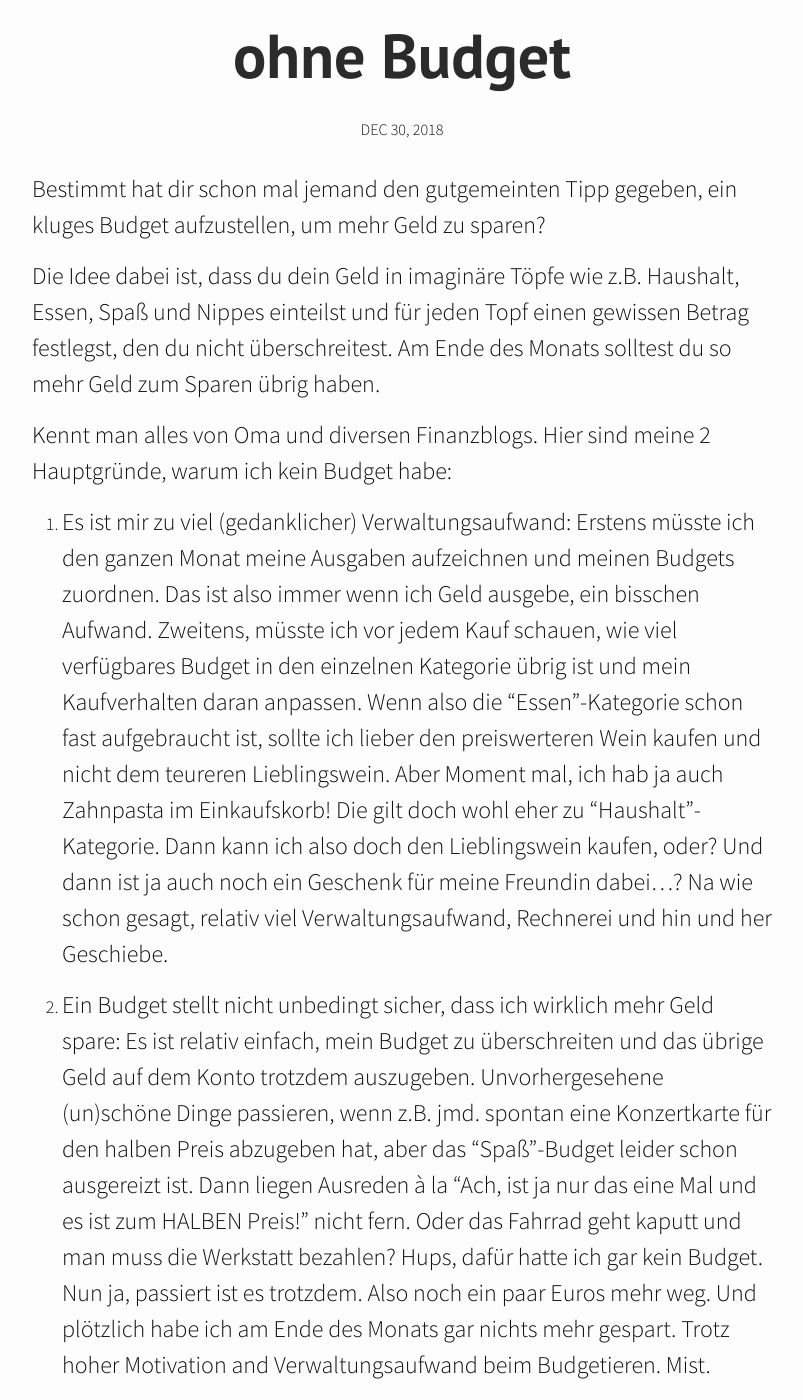
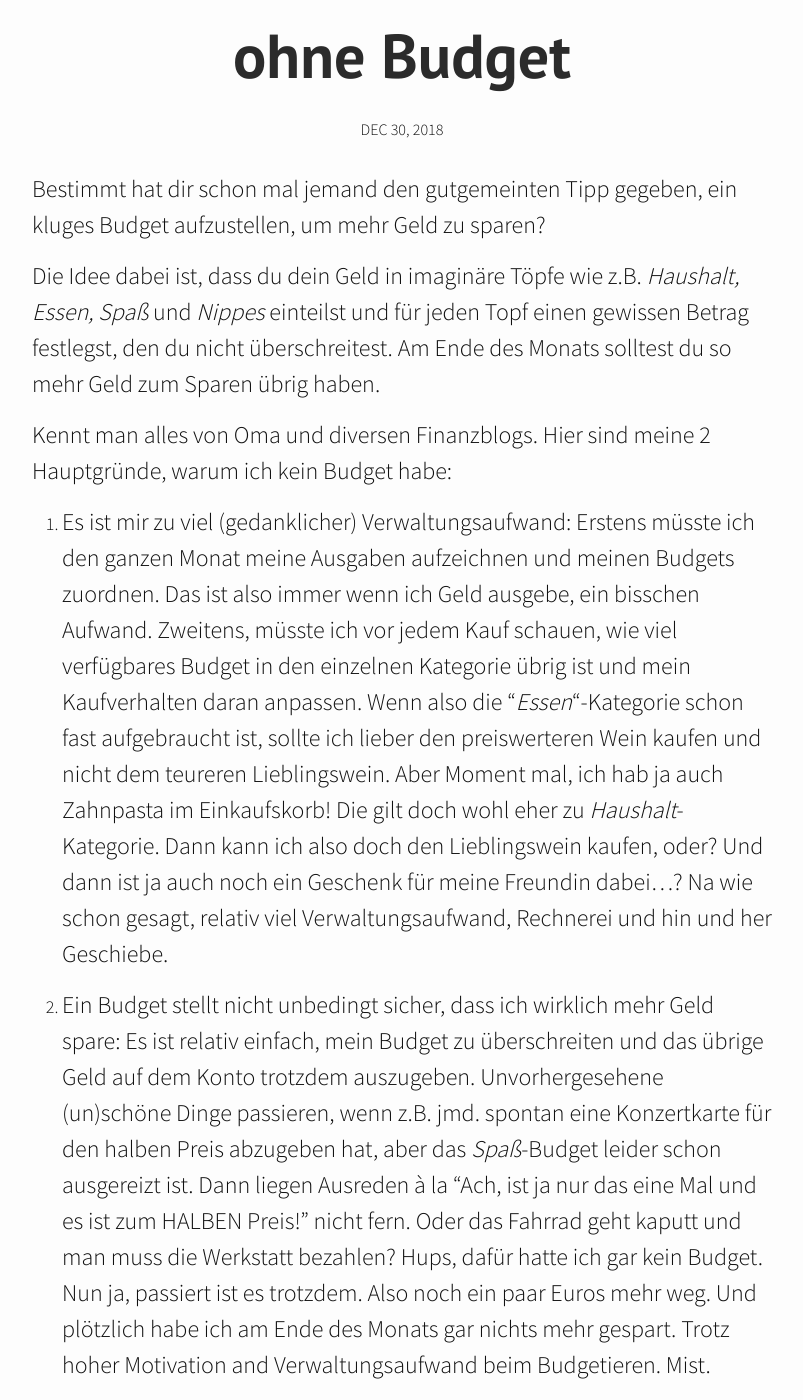
Before and after one commit to rikezahnpasta/rikezahnpasta.github.io, a Jekyll site: the page built from _posts/2018-12-30-first-blog-post.md, in a window 1280 px wide and 1400 px high, scrolled down 356 px. Shown: the whole window, without its empty margins (238-1041 px from the left). Built offline with Jekyll 4.4.1, drawn with Linux system fonts in a browser that asks for light colours; nearby versions of some CDN libraries.

Commit message:
New Markup

```diff
--- a/_posts/2018-12-30-first-blog-post.md
+++ b/_posts/2018-12-30-first-blog-post.md
@@ -7,14 +7,14 @@ categories: Budget, Sparen
 
 Bestimmt hat dir schon mal jemand den gutgemeinten Tipp gegeben, ein kluges Budget aufzustellen, um mehr Geld zu sparen?
 
-Die Idee dabei ist, dass du dein Geld in imaginäre Töpfe wie z.B. Haushalt, Essen, Spaß und Nippes einteilst und für jeden Topf einen gewissen Betrag festlegst, den du nicht überschreitest. Am Ende des Monats solltest du so mehr Geld zum Sparen übrig haben.
+Die Idee dabei ist, dass du dein Geld in imaginäre Töpfe wie z.B. *Haushalt, Essen, Spaß* und *Nippes* einteilst und für jeden Topf einen gewissen Betrag festlegst, den du nicht überschreitest. Am Ende des Monats solltest du so mehr Geld zum Sparen übrig haben.
 
 Kennt man alles von Oma und diversen Finanzblogs. Hier sind meine 2 Hauptgründe, warum ich kein Budget habe:
 
-1. Es ist mir zu viel (gedanklicher) Verwaltungsaufwand: Erstens müsste ich den ganzen Monat meine Ausgaben aufzeichnen und meinen Budgets zuordnen. Das ist also immer wenn ich Geld ausgebe, ein bisschen Aufwand. Zweitens, müsste ich vor jedem Kauf schauen, wie viel verfügbares Budget in den einzelnen Kategorie übrig ist und mein Kaufverhalten daran anpassen. Wenn also die "Essen"-Kategorie schon fast aufgebraucht ist, sollte ich lieber den preiswerteren Wein kaufen und nicht dem teureren Lieblingswein. Aber Moment mal, ich hab ja auch Zahnpasta im Einkaufskorb! Die gilt doch wohl eher zu "Haushalt"-Kategorie. Dann kann ich also doch den Lieblingswein kaufen, oder? Und dann ist ja auch noch ein Geschenk für meine Freundin dabei...? Na wie schon gesagt, relativ viel Verwaltungsaufwand, Rechnerei und hin und her Geschiebe.
+1. Es ist mir zu viel (gedanklicher) Verwaltungsaufwand: Erstens müsste ich den ganzen Monat meine Ausgaben aufzeichnen und meinen Budgets zuordnen. Das ist also immer wenn ich Geld ausgebe, ein bisschen Aufwand. Zweitens, müsste ich vor jedem Kauf schauen, wie viel verfügbares Budget in den einzelnen Kategorie übrig ist und mein Kaufverhalten daran anpassen. Wenn also die "*Essen*"-Kategorie schon fast aufgebraucht ist, sollte ich lieber den preiswerteren Wein kaufen und nicht dem teureren Lieblingswein. Aber Moment mal, ich hab ja auch Zahnpasta im Einkaufskorb! Die gilt doch wohl eher zu *Haushalt*-Kategorie. Dann kann ich also doch den Lieblingswein kaufen, oder? Und dann ist ja auch noch ein Geschenk für meine Freundin dabei...? Na wie schon gesagt, relativ viel Verwaltungsaufwand, Rechnerei und hin und her Geschiebe.
 
 
-2. Ein Budget stellt nicht unbedingt sicher, dass ich wirklich mehr Geld spare: Es ist relativ einfach, mein Budget zu überschreiten und das übrige Geld auf dem Konto trotzdem auszugeben. Unvorhergesehene (un)schöne Dinge passieren, wenn z.B. jmd. spontan eine Konzertkarte für den halben Preis abzugeben hat, aber das "Spaß"-Budget leider schon ausgereizt ist. Dann liegen Ausreden à la "Ach, ist ja nur das eine Mal und es ist zum HALBEN Preis!" nicht fern. Oder das Fahrrad geht kaputt und man muss die Werkstatt bezahlen? Hups, dafür hatte ich gar kein Budget. Nun ja, passiert ist es trotzdem. Also noch ein paar Euros mehr weg. Und plötzlich habe ich am Ende des Monats gar nichts mehr gespart. Trotz hoher Motivation and Verwaltungsaufwand beim Budgetieren. Mist.
+2. Ein Budget stellt nicht unbedingt sicher, dass ich wirklich mehr Geld spare: Es ist relativ einfach, mein Budget zu überschreiten und das übrige Geld auf dem Konto trotzdem auszugeben. Unvorhergesehene (un)schöne Dinge passieren, wenn z.B. jmd. spontan eine Konzertkarte für den halben Preis abzugeben hat, aber das *Spaß*-Budget leider schon ausgereizt ist. Dann liegen Ausreden à la "Ach, ist ja nur das eine Mal und es ist zum HALBEN Preis!" nicht fern. Oder das Fahrrad geht kaputt und man muss die Werkstatt bezahlen? Hups, dafür hatte ich gar kein Budget. Nun ja, passiert ist es trotzdem. Also noch ein paar Euros mehr weg. Und plötzlich habe ich am Ende des Monats gar nichts mehr gespart. Trotz hoher Motivation and Verwaltungsaufwand beim Budgetieren. Mist.
 
 ### Lösungsvorschlag: pay yourself first
 
```
